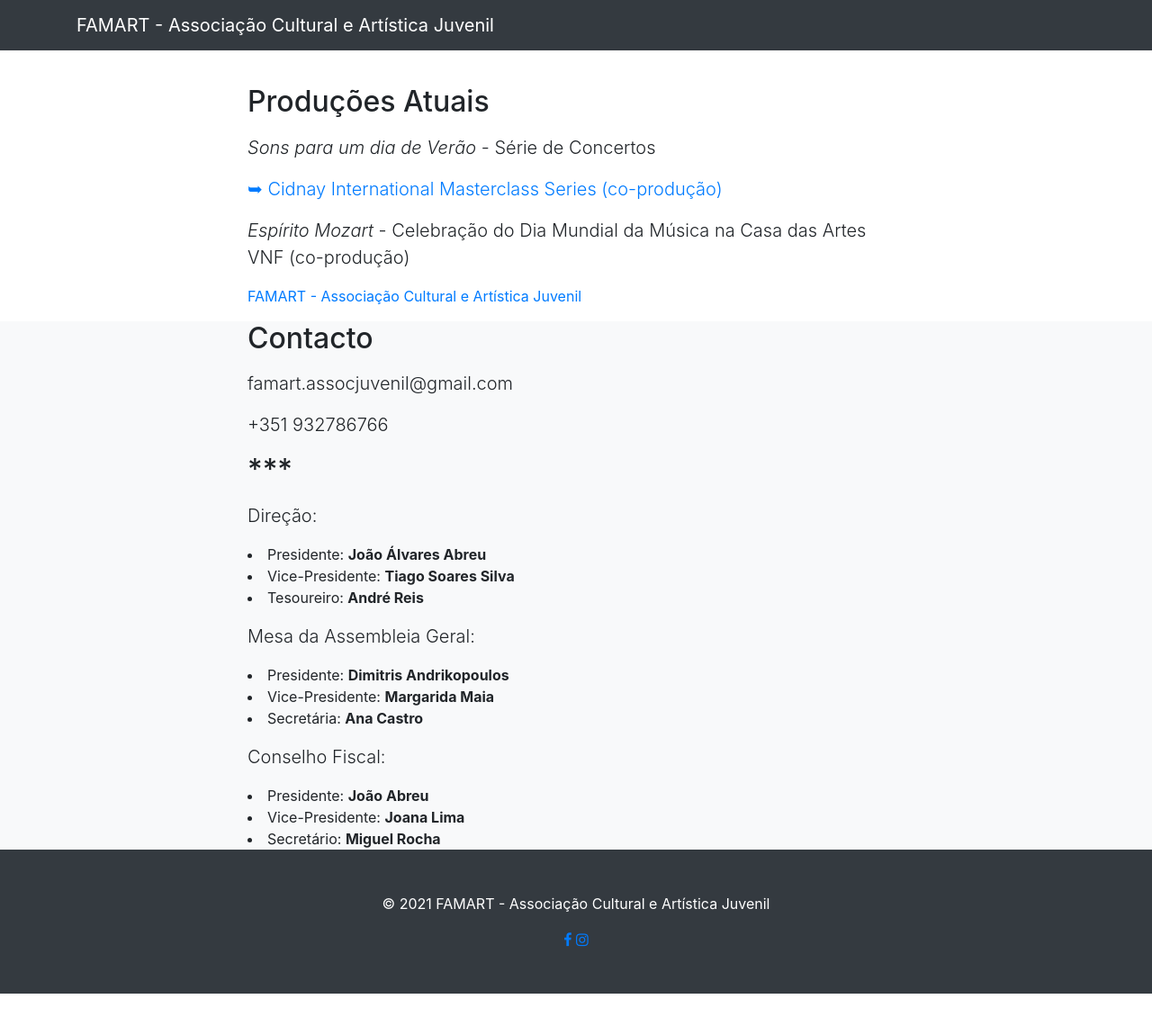
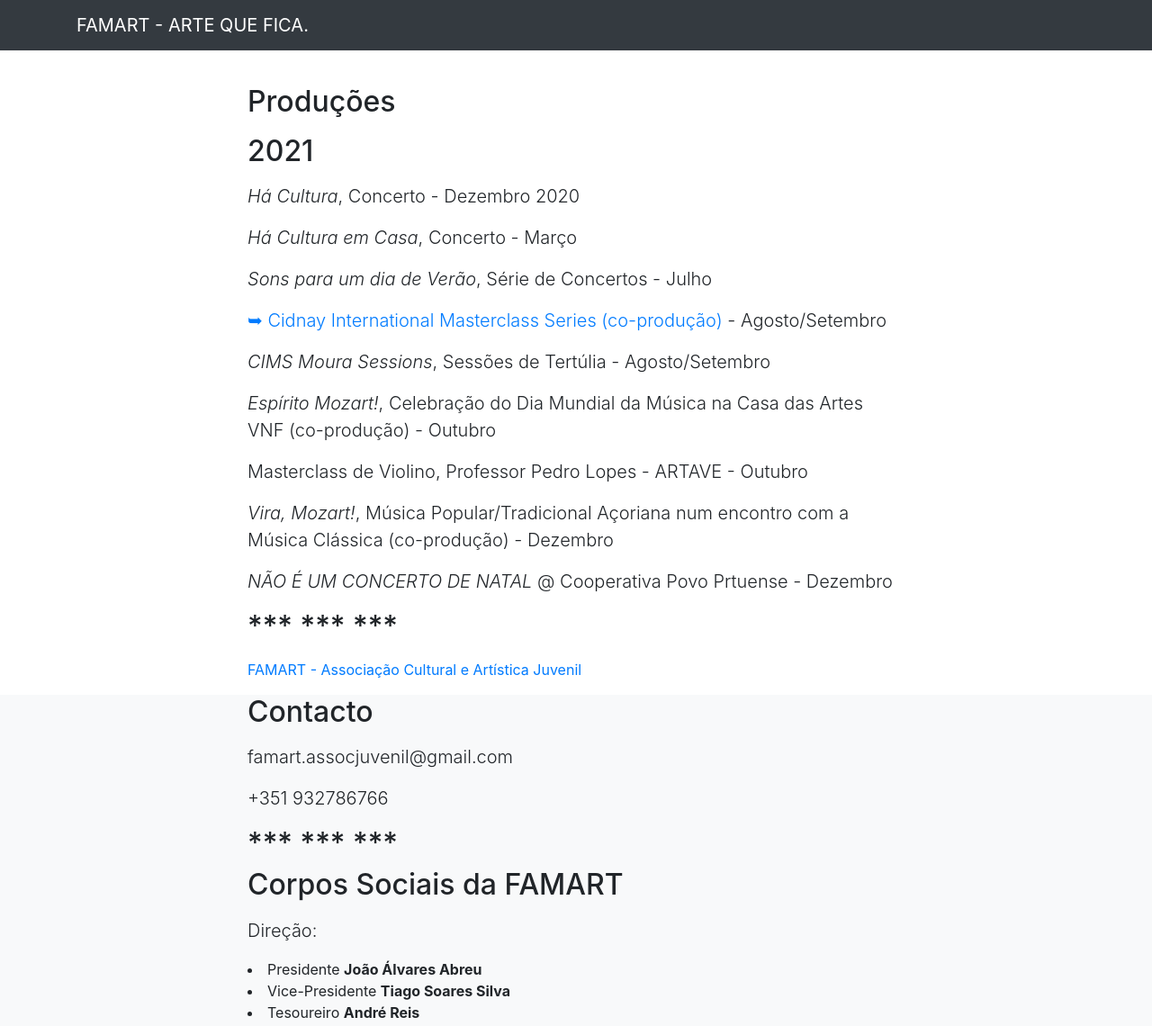
Before and after one commit to joaoabreu1420/famart, a website with bundled scripts: page index.html in a window 1280 px wide. Shown: the top 1140 px of the page at 90% size. Before the commit the page ends 1104 px from the top, so only its background shows below. Built offline with nearby package versions, Linux system fonts and the light colour scheme; files whose address does not match are found by name.

Commit message:
Update index.html

```diff
--- a/index.html
+++ b/index.html
@@ -8,7 +8,7 @@
   <meta name="description" content="">
   <meta name="author" content="">
 
-  <title>FAMART - Associação Cultural e Artística Juvenil</title>
+  <title>FAMART - ARTE QUE FICA.</title>
 
   <!-- Bootstrap core CSS -->
   <link href="vendor/bootstrap/css/bootstrap.min.css" rel="stylesheet">
@@ -51,7 +51,7 @@
   <!-- Navigation -->
   <nav class="navbar navbar-expand-lg navbar-dark bg-dark fixed-top" id="mainNav">
     <div class="container">
-      <a class="navbar-brand js-scroll-trigger" href="#page-top">FAMART - Associação Cultural e Artística Juvenil</a>
+      <a class="navbar-brand js-scroll-trigger" href="#page-top">FAMART - ARTE QUE FICA.</a>
       <!--button class="navbar-toggler" type="button" data-toggle="collapse" data-target="#navbarResponsive" aria-controls="navbarResponsive" aria-expanded="false" aria-label="Toggle navigation">
         <span class="navbar-toggler-icon"></span>
       </button>
@@ -86,13 +86,29 @@
           <p class="lead"></p>
           <img src="img/famartlogo2.png" class="img-fluid" alt="">
           <p class="lead"></p>
-          <h2>Produções Atuais</h2>
+          <h2>Produções</h2>
           <p class="lead"></p>
-          <p class="lead"><i>Sons para um dia de Verão</i> - Série de Concertos</p>
+          <h2>2021</h2>
           <p class="lead"></p>
-          <p class="lead"><a href="https://www.cims.pt" target="_blank">➥ Cidnay International Masterclass Series (co-produção)</a></p>
+          <p class="lead"><i>Há Cultura</i>, Concerto - Dezembro 2020</p>
           <p class="lead"></p>
-          <p class="lead"><i>Espírito Mozart</i> - Celebração do Dia Mundial da Música na Casa das Artes VNF (co-produção)</p>
+          <p class="lead"><i>Há Cultura em Casa</i>, Concerto - Março</p>
+          <p class="lead"></p>
+          <p class="lead"><i>Sons para um dia de Verão</i>, Série de Concertos - Julho</p>
+          <p class="lead"></p>
+          <p class="lead"><a href="https://www.cims.pt" target="_blank">➥ Cidnay International Masterclass Series (co-produção)</a> - Agosto/Setembro</p>
+          <p class="lead"></p>
+          <p class="lead"><i>CIMS Moura Sessions</i>, Sessões de Tertúlia - Agosto/Setembro</p>
+          <p class="lead"></p>
+          <p class="lead"><i>Espírito Mozart!</i>, Celebração do Dia Mundial da Música na Casa das Artes VNF (co-produção) - Outubro</p>
+          <p class="lead"></p>
+          <p class="lead">Masterclass de Violino, Professor Pedro Lopes - ARTAVE - Outubro</p>
+          <p class="lead"></p>
+          <p class="lead"><i>Vira, Mozart!</i>, Música Popular/Tradicional Açoriana num encontro com a Música Clássica (co-produção) - Dezembro</p>
+          <p class="lead"></p>
+          <p class="lead"><i>NÃO É UM CONCERTO DE NATAL</i> @ Cooperativa Povo Prtuense - Dezembro</p>
+          <p class="lead"></p>
+          <h2>*** *** ***</h2>
           <p class="lead"></p>
           <div class="fb-page" data-href="https://www.facebook.com/famart.pt" data-tabs="timeline" data-width="" data-height="" data-small-header="false" data-adapt-container-width="true" data-hide-cover="false" data-show-facepile="true"><blockquote cite="https://www.facebook.com/famart.pt" class="fb-xfbml-parse-ignore"><a href="https://www.facebook.com/famart.pt">FAMART - Associação Cultural e Artística Juvenil</a></blockquote></div>
           <!--ul>
@@ -126,22 +142,23 @@
           <p class="lead"><!--strong>Email:</strong-->famart.assocjuvenil@gmail.com</p>
           <p class="lead"><!--strong>Call:</strong-->+351 932786766</p>
           <p class="lead"></p>
-          <h2>***</h2>
+          <h2>*** *** ***</h2>
+          <h2>Corpos Sociais da FAMART</h2>
           <p class="lead"></p>
           <p class="lead">Direção:</p>
-          <li>Presidente: <strong>João Álvares Abreu</strong></li>
-          <li>Vice-Presidente: <strong>Tiago Soares Silva</strong></li>
-          <li>Tesoureiro: <strong>André Reis</strong></li>
+          <li>Presidente <strong>João Álvares Abreu</strong></li>
+          <li>Vice-Presidente <strong>Tiago Soares Silva</strong></li>
+          <li>Tesoureiro <strong>André Reis</strong></li>
           <p class="lead"></p>
           <p class="lead">Mesa da Assembleia Geral:</p>
-          <li>Presidente: <strong>Dimitris Andrikopoulos</strong></li>
-          <li>Vice-Presidente: <strong>Margarida Maia</strong></li>
-          <li>Secretária: <strong>Ana Castro</strong></li>
+          <li>Presidente <strong>Dimitris Andrikopoulos</strong></li>
+          <li>Vice-Presidente <strong>Margarida Maia</strong></li>
+          <li>Secretária <strong>Ana Castro</strong></li>
           <p class="lead"></p>
           <p class="lead">Conselho Fiscal:</p>
-          <li>Presidente: <strong>João Abreu</strong></li>
-          <li>Vice-Presidente: <strong>Joana Lima</strong></li>
-          <li>Secretário: <strong>Miguel Rocha</strong></li>
+          <li>Presidente <strong>João Abreu</strong></li>
+          <li>Vice-Presidente <strong>Joana Lima</strong></li>
+          <li>Secretário <strong>Miguel Rocha</strong></li>
         </div>
       </div>
     </div>
@@ -150,7 +167,8 @@
   <!-- Footer -->
   <footer class="py-5 bg-dark">
     <div class="container">
-      <p class="m-0 text-center text-white">&copy; 2021 FAMART - Associação Cultural e Artística Juvenil</p>
+      <p class="m-0 text-center text-white">&copy; 2022 FAMART - Associação Cultural e Artística Juvenil</p>
+      <p class="m-0 text-center text-white">Todos os direitos reservados</p>
       <p class="lead"></p>
       <p class="m-0 text-center text-white">
       <a href="https://www.facebook.com/famart.pt/" target="_blank" class="fa fa-facebook"></a>
```
